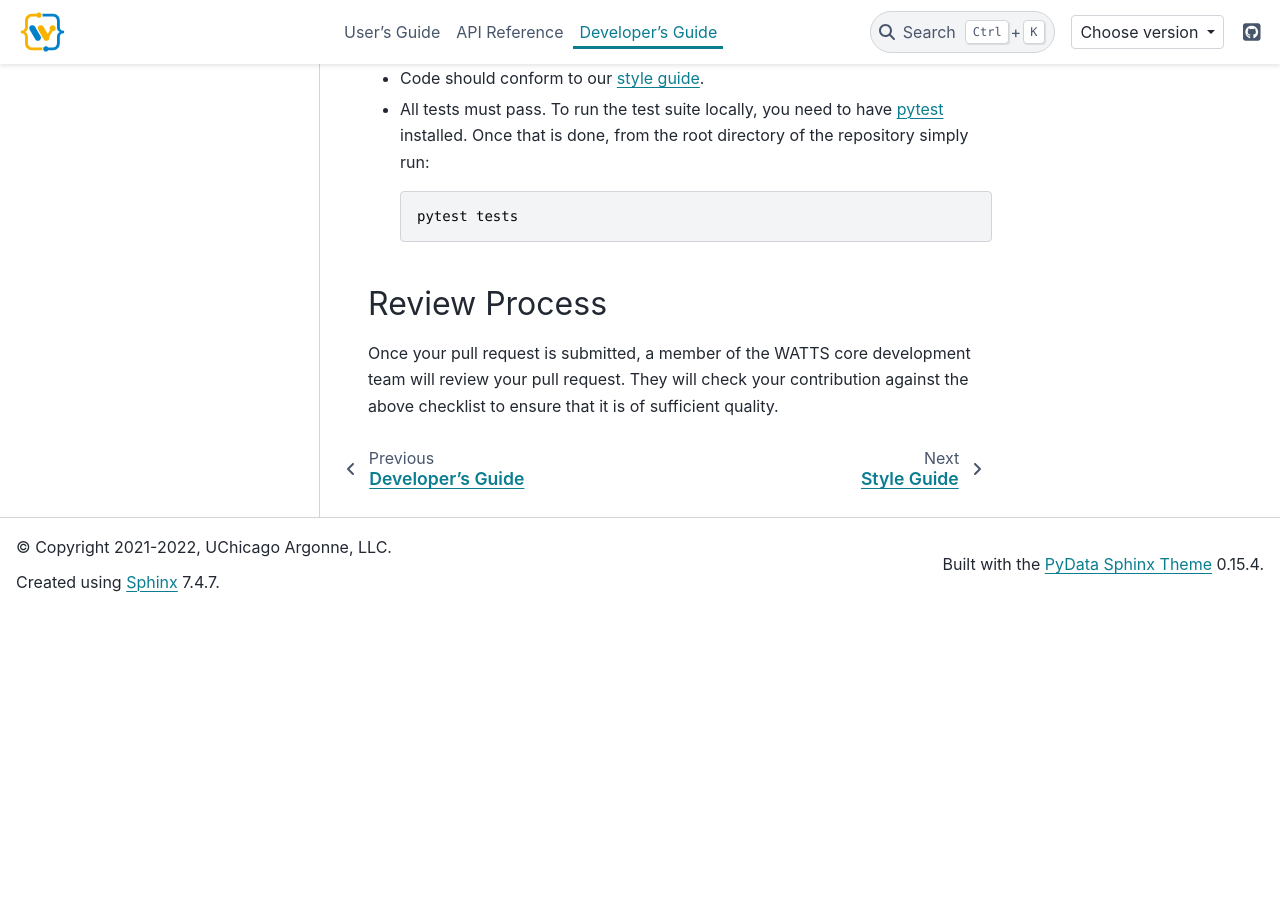
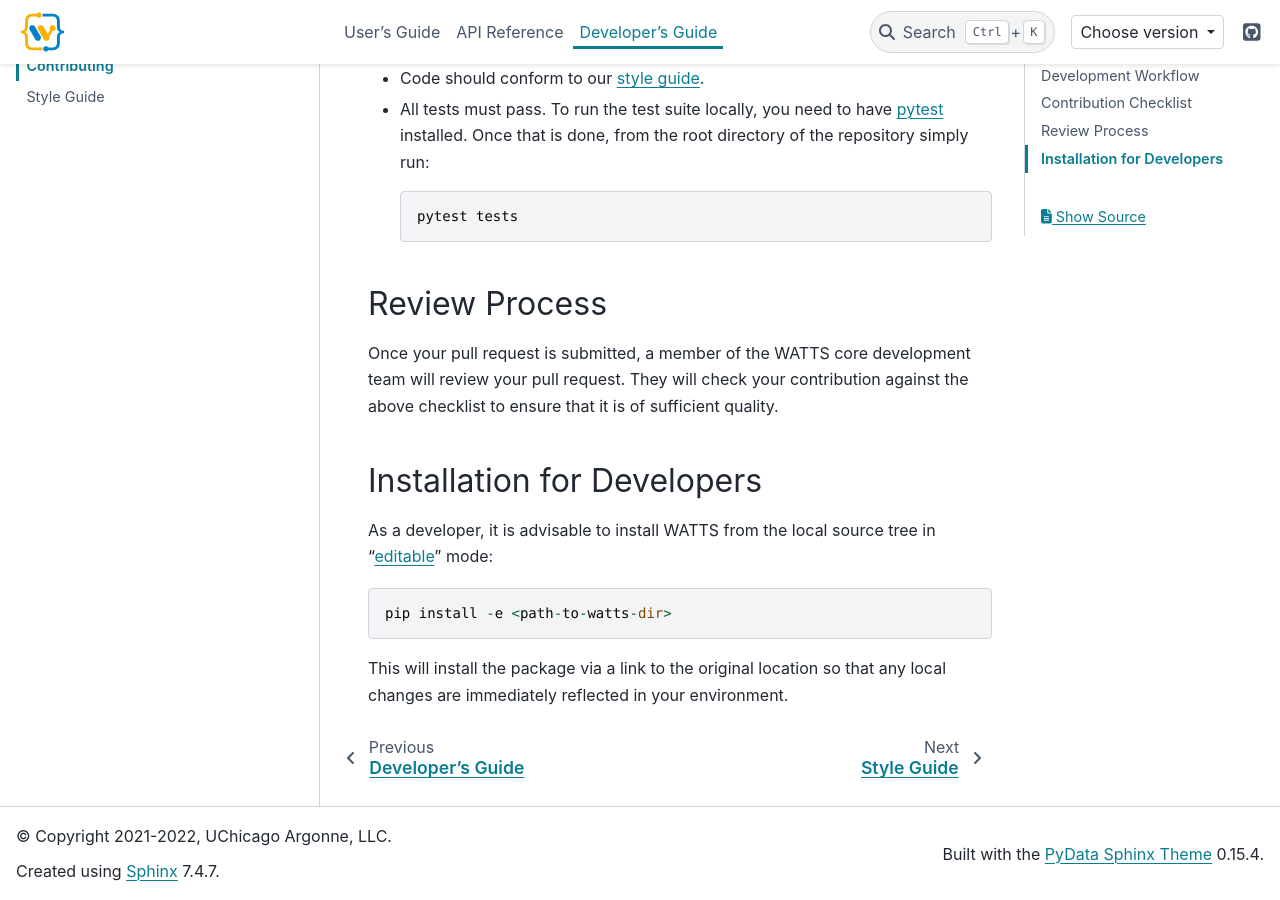
Before and after one commit to watts-dev/watts, a Sphinx documentation site: the page built from doc/source/dev/contributing.rst, in a window 1280 px wide and 900 px high, scrolled down 2357 px. Built offline with Sphinx 7.4.7 and the PyData theme 0.15.4, drawn with Linux system fonts in a browser that asks for light colours; comment, search, counter and statistics services are not loaded; before the commit the page ends 2968 px from its top, so only the background shows below that.

Commit message:
Add install instructions for developerse

```diff
--- a/doc/source/dev/contributing.rst
+++ b/doc/source/dev/contributing.rst
@@ -114,3 +114,15 @@ Review Process
 Once your pull request is submitted, a member of the WATTS core development team
 will review your pull request. They will check your contribution against the
 above checklist to ensure that it is of sufficient quality.
+
+Installation for Developers
++++++++++++++++++++++++++++
+
+As a developer, it is advisable to install WATTS from the local source tree in
+"`editable <https://pip.pypa.io/en/stable/cli/pip_install/#editable-installs>`_"
+mode::
+
+  pip install -e <path-to-watts-dir>
+
+This will install the package via a link to the original location so that any
+local changes are immediately reflected in your environment.
```
